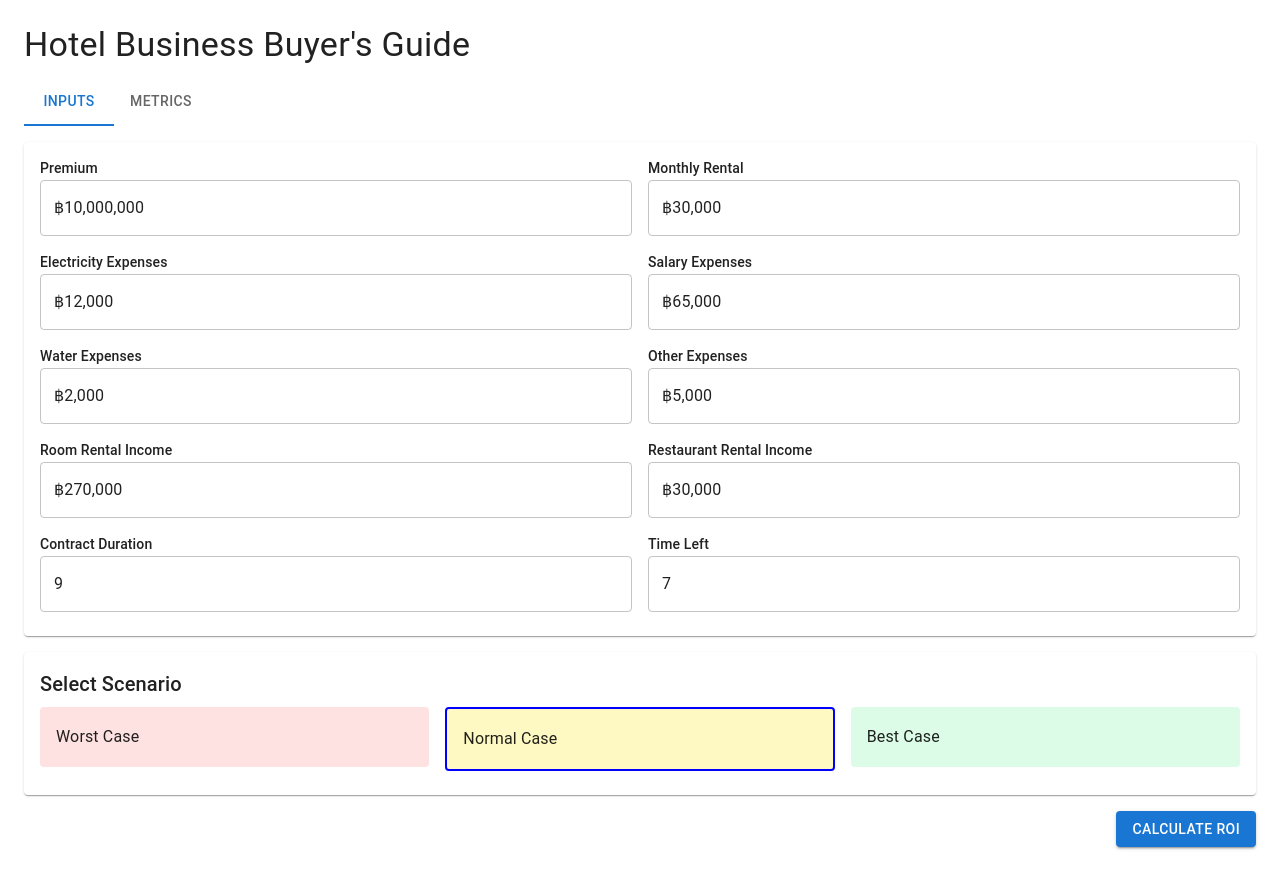
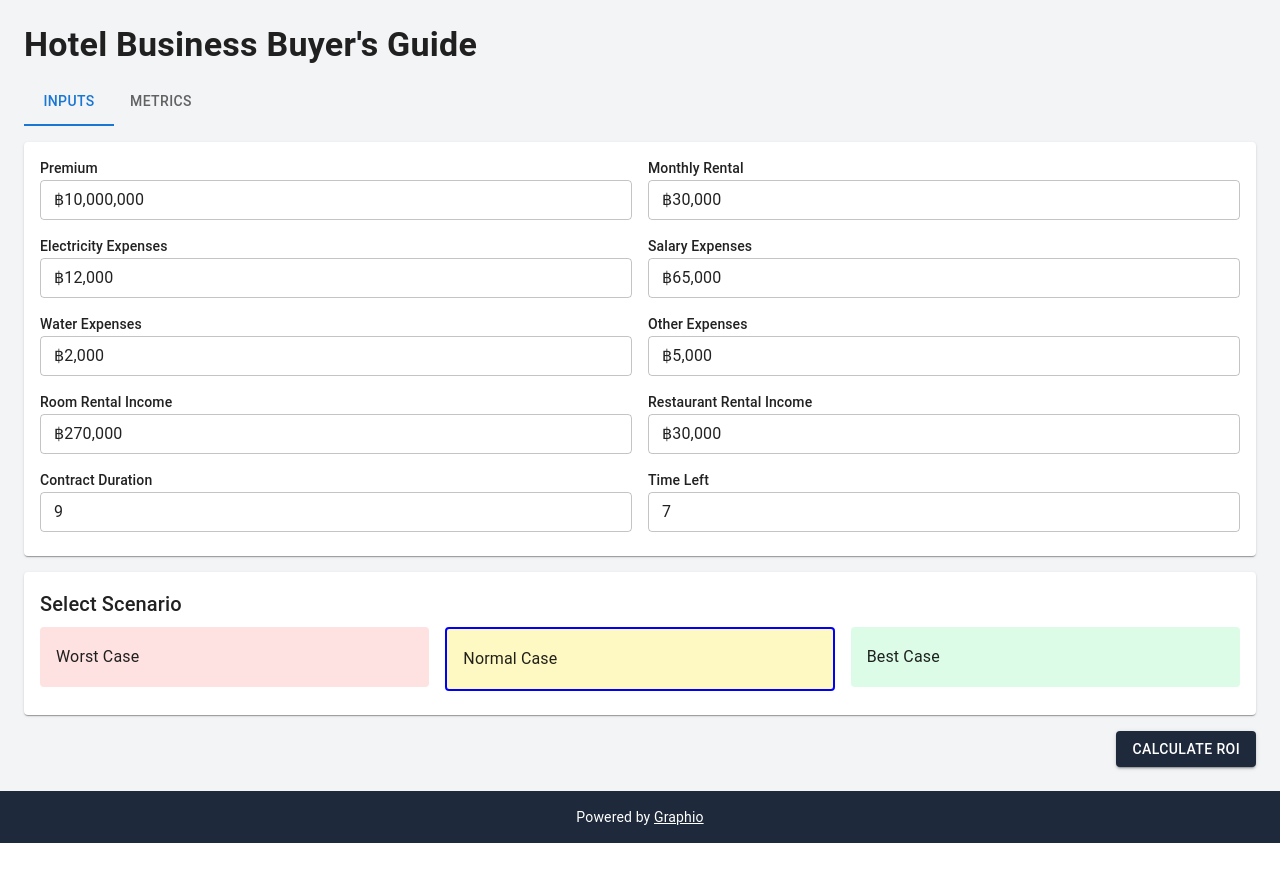
Before and after one commit to alynaug/Hotel-Buyers-Guide, a React (Create React App) app: page / in a window 1280 px wide. After the commit the page ends 843 px from the top, so only its background shows below. Built offline with nearby package versions, Linux system fonts and the light colour scheme.

Commit message:
ui fixes, added footer

```diff
--- a/src/components/HotelBusinessBuyersGuide.js
+++ b/src/components/HotelBusinessBuyersGuide.js
@@ -21,6 +21,8 @@ const CurrencyInput = ({ name, value, onChange, isCurrency = true }) => (
       const numericValue = parseFloat(e.target.value.replace(/[^0-9.-]+/g,"")) || 0;
       onChange({ target: { name, value: numericValue } });
     }}
+    variant="outlined"
+    size="small"
   />
 );
 
@@ -77,15 +79,15 @@ const HotelBusinessBuyersGuide = () => {
   };
 
   return (
-    <Box sx={{ flexGrow: 1, bgcolor: 'background.paper', p: 3 }}>
-      <Typography variant="h4" component="h1" gutterBottom>
+    <Box sx={{ display: 'flex', flexDirection: 'column', minHeight: '100vh', bgcolor: '#f3f4f6' }}>
+      <Box sx={{ flexGrow: 1, p: 3 }}>
+        <Typography variant="h4" component="h1" gutterBottom fontWeight="bold">
           Hotel Business Buyer's Guide
         </Typography>
-      <Tabs value={activeTab} onChange={(e, newValue) => setActiveTab(newValue)}>
+        <Tabs value={activeTab} onChange={(e, newValue) => setActiveTab(newValue)} sx={{ mb: 2 }}>
           <Tab label="Inputs" />
           <Tab label="Metrics" />
         </Tabs>
-      <Box sx={{ mt: 2 }}>
         {activeTab === 0 && (
           <>
             <Card>
@@ -132,7 +134,7 @@ const HotelBusinessBuyersGuide = () => {
         )}
         {activeTab === 1 && results && (
           <>
-            <Grid container spacing={2}>
+            <Grid container spacing={2} sx={{ mb: 2 }}>
               {[
                 { label: 'Total Investment', value: formatCurrency(results.totalInvestment) },
                 { label: 'ROI', value: results.roi.toFixed(2) + '%' },
@@ -140,16 +142,16 @@ const HotelBusinessBuyersGuide = () => {
                 { label: 'Total Profit', value: formatCurrency(results.totalProfit) },
               ].map(({ label, value }, index) => (
                 <Grid item xs={3} key={index}>
-                  <Card>
-                    <CardContent>
-                      <Typography variant="h6">{value}</Typography>
-                      <Typography variant="body2">{label}</Typography>
-                    </CardContent>
+                  <Card sx={{ height: '100%', display: 'flex', flexDirection: 'column', justifyContent: 'center', alignItems: 'center', p: 2 }}>
+                    <Typography variant="h5" fontWeight="bold">{value}</Typography>
+                    <Typography variant="body2" color="text.secondary">{label}</Typography>
                   </Card>
                 </Grid>
               ))}
             </Grid>
-            <Card sx={{ mt: 4 }}>
+            <Grid container spacing={2}>
+              <Grid item xs={12} md={6}>
+                <Card>
                   <CardContent>
                     <Typography variant="h6" gutterBottom>Yearly Profit Trend</Typography>
                     <ResponsiveContainer width="100%" height={300}>
@@ -166,8 +168,8 @@ const HotelBusinessBuyersGuide = () => {
                     </ResponsiveContainer>
                   </CardContent>
                 </Card>
-            <Grid container spacing={2} sx={{ mt: 2 }}>
-              <Grid item xs={6}>
+              </Grid>
+              <Grid item xs={12} md={6}>
                 <Card>
                   <CardContent>
                     <Typography variant="h6" gutterBottom>Average Yearly Financial Breakdown</Typography>
@@ -196,7 +198,7 @@ const HotelBusinessBuyersGuide = () => {
                   </CardContent>
                 </Card>
               </Grid>
-              <Grid item xs={6}>
+              <Grid item xs={12}>
                 <Card>
                   <CardContent>
                     <Typography variant="h6" gutterBottom>Break-Even Analysis</Typography>
@@ -220,9 +222,16 @@ const HotelBusinessBuyersGuide = () => {
             </Grid>
           </>
         )}
+        <Box sx={{ mt: 2, display: 'flex', justifyContent: 'flex-end' }}>
+          <Button variant="contained" onClick={calculateROI} sx={{ bgcolor: '#1e293b', '&:hover': { bgcolor: '#334155' } }}>
+            Calculate ROI
+          </Button>
         </Box>
-      <Box sx={{ mt: 2, display: 'flex', justifyContent: 'flex-end' }}>
-        <Button variant="contained" onClick={calculateROI}>Calculate ROI</Button>
+      </Box>
+      <Box component="footer" sx={{ bgcolor: '#1e293b', color: 'white', p: 2, mt: 'auto', textAlign: 'center' }}>
+        <Typography variant="body2">
+          Powered by <a href="https://graphio.co.th/" target="_blank" rel="noopener noreferrer" style={{ color: 'white' }}>Graphio</a>
+        </Typography>
       </Box>
     </Box>
   );
```
Lines whose indentation alone changed are shown as unchanged.
